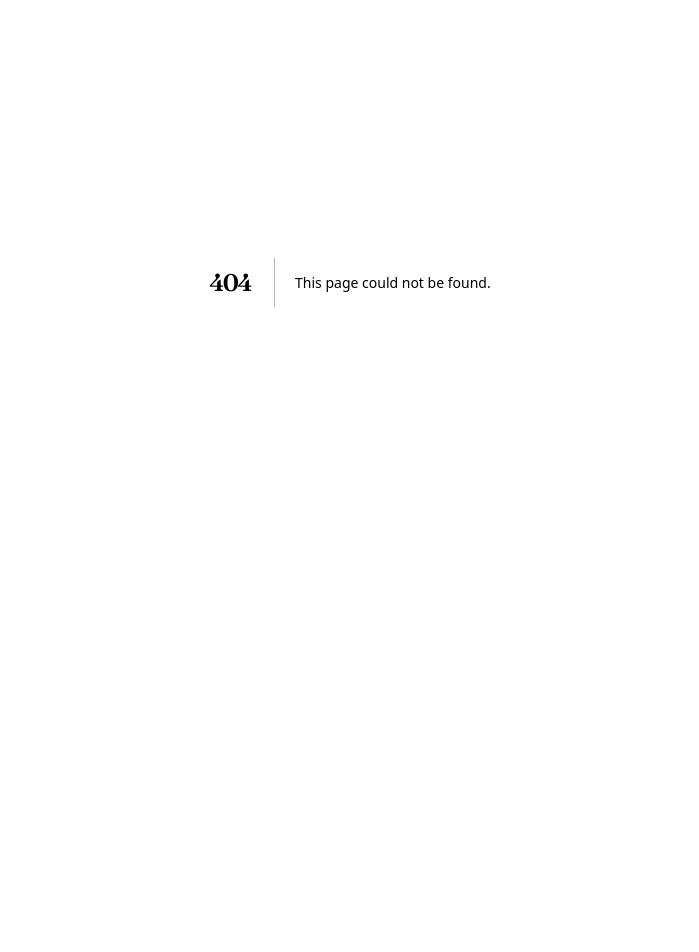
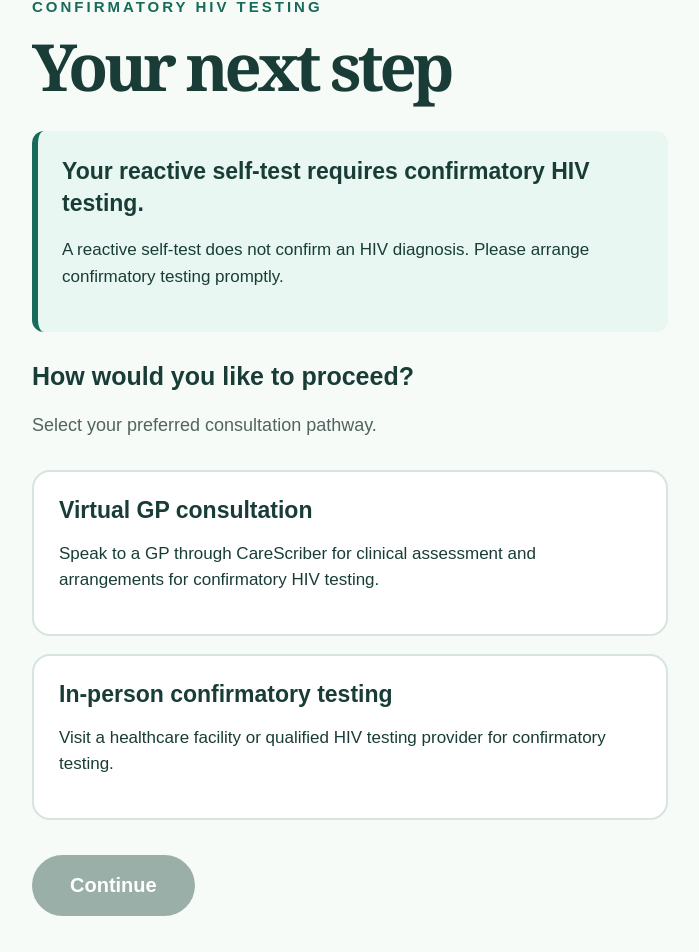
Before and after one commit to Siraajadams/HIVCLINTEST, a Next.js app: page /assessment/confirmatory-testing in a window 1280 px wide. Before the commit this address had no page. Shown: the part 118-1070 px from the top of the page, without its empty margins (290-989 px from the left). Before the commit the page ends 800 px from the top, so only its background shows below. Built offline with nearby package versions, Linux system fonts and the light colour scheme.

Commit message:
Create page.tsx

```diff
--- /dev/null
+++ b/app/assessment/confirmatory-testing/page.tsx
@@ -0,0 +1,411 @@
+
+"use client";
+
+import { useRouter } from "next/navigation";
+import { useState } from "react";
+
+const STORAGE_KEY = "hivclintest_assessment";
+
+type CareChoice = "virtual_gp" | "in_person";
+
+export default function ConfirmatoryTestingPage() {
+  const router = useRouter();
+
+  const [choice, setChoice] =
+    useState<CareChoice | null>(null);
+
+  const [loading, setLoading] = useState(false);
+
+  function saveReferral(selected: CareChoice) {
+    try {
+      const existing = sessionStorage.getItem(
+        STORAGE_KEY
+      );
+
+      let previous: Record<string, unknown> = {};
+
+      if (existing) {
+        const parsed: unknown = JSON.parse(existing);
+
+        if (
+          parsed !== null &&
+          typeof parsed === "object" &&
+          !Array.isArray(parsed)
+        ) {
+          previous = parsed as Record<
+            string,
+            unknown
+          >;
+        }
+      }
+
+      const updated = {
+        ...previous,
+
+        testResult: "reactive",
+        test_result: "reactive",
+
+        referralReason:
+          "Reactive HIV self-test - confirmatory testing required",
+
+        consultationReason:
+          "Reactive HIV self-test - confirmatory testing required",
+
+        carePreference: selected,
+
+        referralType:
+          "hiv_confirmatory_testing",
+
+        referralStatus: "pending",
+
+        requiresConfirmatoryTesting: true,
+      };
+
+      sessionStorage.setItem(
+        STORAGE_KEY,
+        JSON.stringify(updated)
+      );
+
+      return true;
+    } catch (error) {
+      console.error(
+        "Unable to save referral:",
+        error
+      );
+
+      return false;
+    }
+  }
+
+  function handleContinue() {
+    if (!choice || loading) return;
+
+    setLoading(true);
+
+    const saved = saveReferral(choice);
+
+    if (!saved) {
+      alert(
+        "Unable to save your selection. Please try again."
+      );
+      setLoading(false);
+      return;
+    }
+
+    if (choice === "virtual_gp") {
+      router.push("/assessment/virtual-gp");
+      return;
+    }
+
+    // Display the in-person instructions below.
+    // A pharmacy booking route can be connected
+    // once its destination is confirmed.
+    setLoading(false);
+    setShowInPerson(true);
+  }
+
+  const [showInPerson, setShowInPerson] =
+    useState(false);
+
+  const green = "#176b58";
+  const dark = "#193d36";
+
+  return (
+    <main
+      style={{
+        maxWidth: 680,
+        margin: "0 auto",
+        padding: "35px 22px 90px",
+        fontFamily: "Arial, sans-serif",
+        color: dark,
+      }}
+    >
+      <button
+        type="button"
+        onClick={() => router.back()}
+        style={{
+          background: "transparent",
+          border: "none",
+          color: green,
+          fontSize: 18,
+          fontWeight: 700,
+          cursor: "pointer",
+          padding: 0,
+        }}
+      >
+        ← Back
+      </button>
+
+      <p
+        style={{
+          marginTop: 60,
+          fontSize: 15,
+          fontWeight: 700,
+          letterSpacing: 3,
+          color: green,
+        }}
+      >
+        CONFIRMATORY HIV TESTING
+      </p>
+
+      <h1
+        style={{
+          fontFamily: "Georgia, serif",
+          fontSize: "clamp(38px, 8vw, 65px)",
+          lineHeight: 1.12,
+          marginBottom: 28,
+        }}
+      >
+        Your next step
+      </h1>
+
+      <div
+        style={{
+          background: "#e8f7f2",
+          borderLeft: `6px solid ${green}`,
+          padding: 24,
+          borderRadius: 12,
+          marginBottom: 30,
+        }}
+      >
+        <h2
+          style={{
+            fontSize: 23,
+            lineHeight: 1.4,
+            margin: 0,
+          }}
+        >
+          Your reactive self-test requires
+          confirmatory HIV testing.
+        </h2>
+
+        <p
+          style={{
+            fontSize: 17,
+            lineHeight: 1.6,
+          }}
+        >
+          A reactive self-test does not
+          confirm an HIV diagnosis.
+          Please arrange confirmatory
+          testing promptly.
+        </p>
+      </div>
+
+      {!showInPerson ? (
+        <>
+          <h2 style={{ fontSize: 25 }}>
+            How would you like to proceed?
+          </h2>
+
+          <p
+            style={{
+              color: "#52645f",
+              fontSize: 18,
+              lineHeight: 1.6,
+            }}
+          >
+            Select your preferred
+            consultation pathway.
+          </p>
+
+          <div
+            style={{
+              display: "grid",
+              gap: 18,
+              marginTop: 30,
+            }}
+          >
+            <button
+              type="button"
+              onClick={() =>
+                setChoice("virtual_gp")
+              }
+              aria-pressed={
+                choice === "virtual_gp"
+              }
+              style={{
+                padding: 25,
+                textAlign: "left",
+                borderRadius: 18,
+                background:
+                  choice === "virtual_gp"
+                    ? "#e8f7f2"
+                    : "#ffffff",
+                border:
+                  choice === "virtual_gp"
+                    ? `3px solid ${green}`
+                    : "2px solid #d7e4df",
+                color: dark,
+                cursor: "pointer",
+              }}
+            >
+              <div
+                style={{
+                  fontSize: 23,
+                  fontWeight: 700,
+                }}
+              >
+                Virtual GP consultation
+              </div>
+
+              <p
+                style={{
+                  fontSize: 17,
+                  lineHeight: 1.5,
+                }}
+              >
+                Speak to a GP through
+                CareScriber for clinical
+                assessment and arrangements
+                for confirmatory HIV testing.
+              </p>
+            </button>
+
+            <button
+              type="button"
+              onClick={() =>
+                setChoice("in_person")
+              }
+              aria-pressed={
+                choice === "in_person"
+              }
+              style={{
+                padding: 25,
+                textAlign: "left",
+                borderRadius: 18,
+                background:
+                  choice === "in_person"
+                    ? "#e8f7f2"
+                    : "#ffffff",
+                border:
+                  choice === "in_person"
+                    ? `3px solid ${green}`
+                    : "2px solid #d7e4df",
+                color: dark,
+                cursor: "pointer",
+              }}
+            >
+              <div
+                style={{
+                  fontSize: 23,
+                  fontWeight: 700,
+                }}
+              >
+                In-person confirmatory testing
+              </div>
+
+              <p
+                style={{
+                  fontSize: 17,
+                  lineHeight: 1.5,
+                }}
+              >
+                Visit a healthcare facility
+                or qualified HIV testing
+                provider for confirmatory
+                testing.
+              </p>
+            </button>
+          </div>
+
+          <button
+            type="button"
+            onClick={handleContinue}
+            disabled={!choice || loading}
+            style={{
+              marginTop: 35,
+              background:
+                !choice || loading
+                  ? "#9aafa8"
+                  : green,
+              color: "white",
+              padding: "19px 38px",
+              borderRadius: 50,
+              border: "none",
+              fontSize: 20,
+              fontWeight: 700,
+              cursor:
+                !choice || loading
+                  ? "not-allowed"
+                  : "pointer",
+            }}
+          >
+            {loading
+              ? "Please wait..."
+              : "Continue"}
+          </button>
+        </>
+      ) : (
+        <section
+          style={{
+            border: "2px solid #d7e4df",
+            borderRadius: 18,
+            padding: 25,
+          }}
+        >
+          <h2>
+            Arrange in-person testing
+          </h2>
+
+          <p
+            style={{
+              fontSize: 18,
+              lineHeight: 1.6,
+            }}
+          >
+            Contact your nearest clinic
+            or qualified HIV testing
+            provider. Explain that you
+            received a reactive HIV
+            self-test result and require
+            confirmatory testing.
+          </p>
+
+          <p
+            style={{
+              fontSize: 17,
+              lineHeight: 1.6,
+            }}
+          >
+            Confirm that the facility
+            offers confirmatory HIV
+            testing before travelling.
+          </p>
+
+          <button
+            type="button"
+            onClick={() =>
+              setShowInPerson(false)
+            }
+            style={{
+              background: green,
+              color: "white",
+              padding: "16px 25px",
+              borderRadius: 40,
+              border: "none",
+              fontSize: 17,
+              cursor: "pointer",
+            }}
+          >
+            Change selection
+          </button>
+        </section>
+      )}
+
+      <p
+        style={{
+          marginTop: 55,
+          color: "#64736f",
+          fontSize: 16,
+          lineHeight: 1.6,
+        }}
+      >
+        HIVClinTest provides educational
+        support and does not replace
+        assessment or testing by a
+        qualified healthcare professional.
+      </p>
+    </main>
+  );
+}
```
